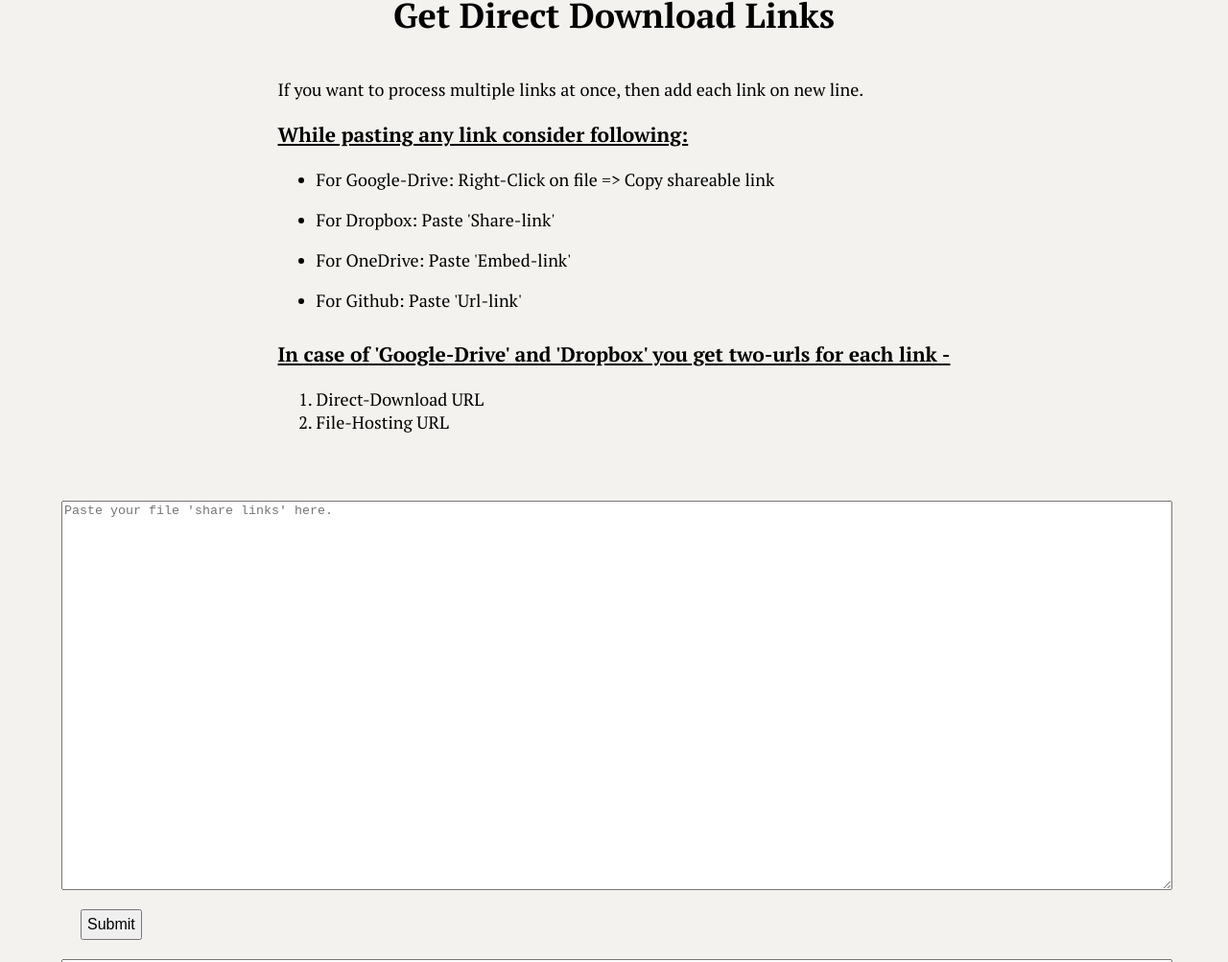
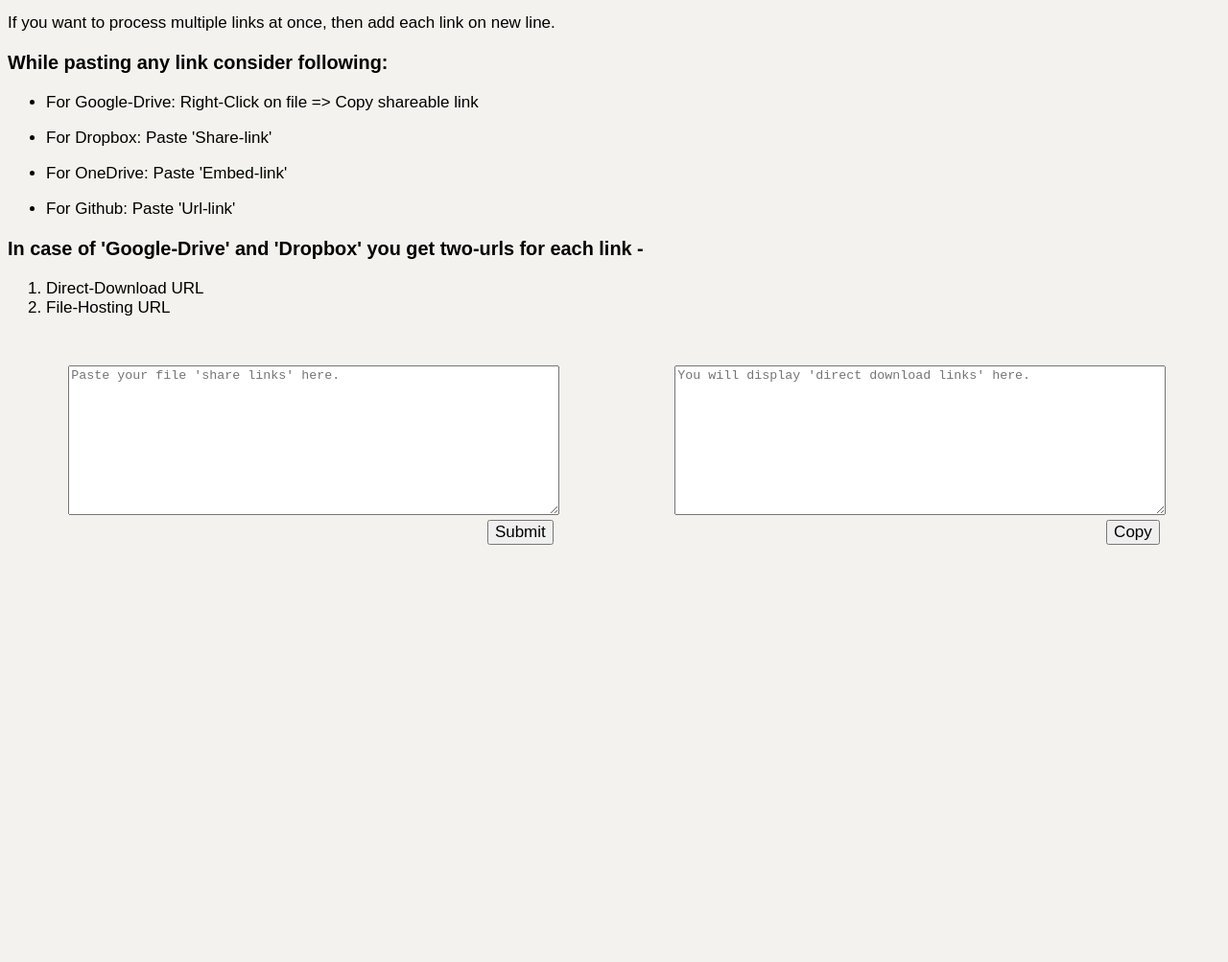
Before and after one commit to YoungMahesh/MiniProjects, a plain HTML site: page drive/drive.html in a window 1280 px wide. Shown: the part 60-1063 px from the top of the page at 96% size. After the commit the page ends 800 px from the top, so only its background shows below. Drawn offline with Linux system fonts and the light colour scheme.

Commit message:
direct-download-links css structure changed

```diff
--- /dev/null
+++ b/drive/drive.css
@@ -0,0 +1,34 @@
+.input-output {
+	margin-top: 50px;
+	display: flex;
+	flex-direction: column;
+	align-items: center;
+	width: 100%;
+}
+
+.input, .output {
+	width: 80%;
+	margin-bottom: 50px;
+	position: relative;
+}
+
+textarea {
+	width: 100%;
+	height: 150px;
+}
+
+button {
+	position: absolute;
+	right: 0;
+}
+
+@media screen and (min-width: 700px) {
+	.input-output {
+		flex-direction: row;
+		justify-content: space-around;
+	}
+
+	.input, .output {
+		width: 40%;
+	}
+}
--- a/drive/drive.html
+++ b/drive/drive.html
@@ -1,24 +1,26 @@
 <!DOCTYPE html>
 <html lang="en">
+
 <head>
 	<meta charset="UTF-8" />
 	<meta name="viewport" content="width=device-width, initial-scale=1.0" />
 	<title>Direct Download Link</title>
-		<meta name='description' content='Google Drive direct link, Dropbox direct link, Github direct link, Onedrive direct link. Convert Sharing link to direct link' />
+	<meta name='description'
+		content='Google Drive direct link, Dropbox direct link, Github direct link, Onedrive direct link. Convert Sharing link to direct link' />
 	<link rel="stylesheet" href="../global.css" />
-		<link rel="stylesheet" href="./style.css" />
+	<link rel="stylesheet" href="./drive.css" />
 </head>
 
 <body>
 	<h1>Get Direct Download Links</h1>
 	<main>
-			<article>
+		<div class='info'>
 			<p>
 				If you want to process multiple links at once, then add each link
 				on new line.
 			</p>
 
-				<div class="note">
+
 			<h3>While pasting any link consider following:</h3>
 			<ul>
 				<li>
@@ -35,9 +37,7 @@
 			<ul>
 				<li>For Github: Paste 'Url-link'</li>
 			</ul>
-				</div>
 
-				<div class="note">
 			<h3>
 				In case of 'Google-Drive' and 'Dropbox' you get two-urls for
 				each link -
@@ -46,34 +46,27 @@
 				<li>Direct-Download URL</li>
 				<li>File-Hosting URL</li>
 			</ol>
+
 		</div>
-			</article>
 
-			<section>
-				<div class="textarea-btn">
-					<textarea
-						name="textarea"
-						id="inputArea"
-						placeholder="Paste your file 'share links' here."
-					></textarea>
-					<div class="btn-group">
+		<div class='input-output'>
+
+			<div class='input'>
+				<textarea name="textarea" id="inputArea" placeholder="Paste your file 'share links' here."></textarea>
+
 				<button onclick="convertToDownloadLink()">Submit</button>
 			</div>
+
+			<div class='output'>
+				<textarea id="outputArea" readonly placeholder="You will display 'direct download links' here."></textarea>
+
+				<button onclick="copyText()">Copy</button>
 			</div>
 
-				<div class="textarea-btn">
-					<textarea
-						id="outputArea"
-						readonly
-						placeholder="You will display 'direct download links' here."
-					></textarea>
-					<div class="btn-group">
-						<button onclick="copyText()">Copy</button>
 		</div>
-				</div>
-			</section>
 	</main>
 
 	<script src="./to_direct_link.js"></script>
 </body>
+
 </html>
--- a/drive/style.css
+++ /dev/null
@@ -1,3 +0,0 @@
-.note {
-	margin-bottom: 30px;
-}
--- a/global.css
+++ b/global.css
@@ -1,73 +1,15 @@
-@import url('https://fonts.loli.net/css?family=PT+Serif:400,400italic,700,700italic&subset=latin,cyrillic-ext,cyrillic,latin-ext');
-
 body {
 	font-family: 'PT Serif', sans-serif;
 	background-color: #f3f2ee;
-	font-size: 16px;
-	padding: 20px;
+	font-size: 17px;
+}
+
+button {
+	font-size: 17px;
 }
 
 h1 {
 	text-align: center;
+	font-weight: 400;
+   font-size: 30px;
 }
-
-h3 {
-	text-decoration: underline;
-}
-
-main {
-	display: flex;
-	align-items: center;
-	flex-direction: column;
-	justify-content: space-around;
-}
-
-section {
-	margin: 0 0 40px 0;
-	width: 90vw;
-	display: flex;
-	flex-wrap: wrap;
-	justify-content: space-around;
-}
-
-.textarea-btn {
-	width: 100%;
-	display: flex;
-	flex-wrap: wrap;
-}
-
-textarea {
-	min-width: 100%;
-	min-height: 250px;
-}
-
-button {
-	margin: 20px;
-	font-size: medium;
-	padding: 5px;
-}
-
-
-textarea,
-button {
-	display: block;
-}
-
-
-article {
-	margin: 0 0 40px 0;
-}
-
-.btn-group {
-	display: flex;
-	justify-content: flex-end;
-}
-
-@media screen and (min-width: 800px) {
-	body {
-		font-size: 18px;
-	}
-	textarea {
-		min-height: 400px;
-	}
-}
--- a/style.css
+++ b/index.css
@@ -4,10 +4,7 @@
    margin-left: 15vw;
 }
 
-
 h1 {
-   font-weight: 400;
-   font-size: 30px;
    margin: 50px 0;
 }
 
@@ -18,11 +15,11 @@ a {
    text-decoration: none;
    font-size: 22px;
 }
+a:hover {
+   text-decoration: underline;
+}
 a:visited {
    color: #065588;
-}
-a:hover {
-   text-decoration: underline;
 }
 
 @media screen and (max-width: 700px) {
```
Also changed, not shown: calculater/compount-interest.html (+1 -4 lines), index.html (+5 -7 lines), calculater/compound-interest.css (renamed from calculater/style.css), 1 other file. Lines whose indentation alone changed are shown as unchanged.
